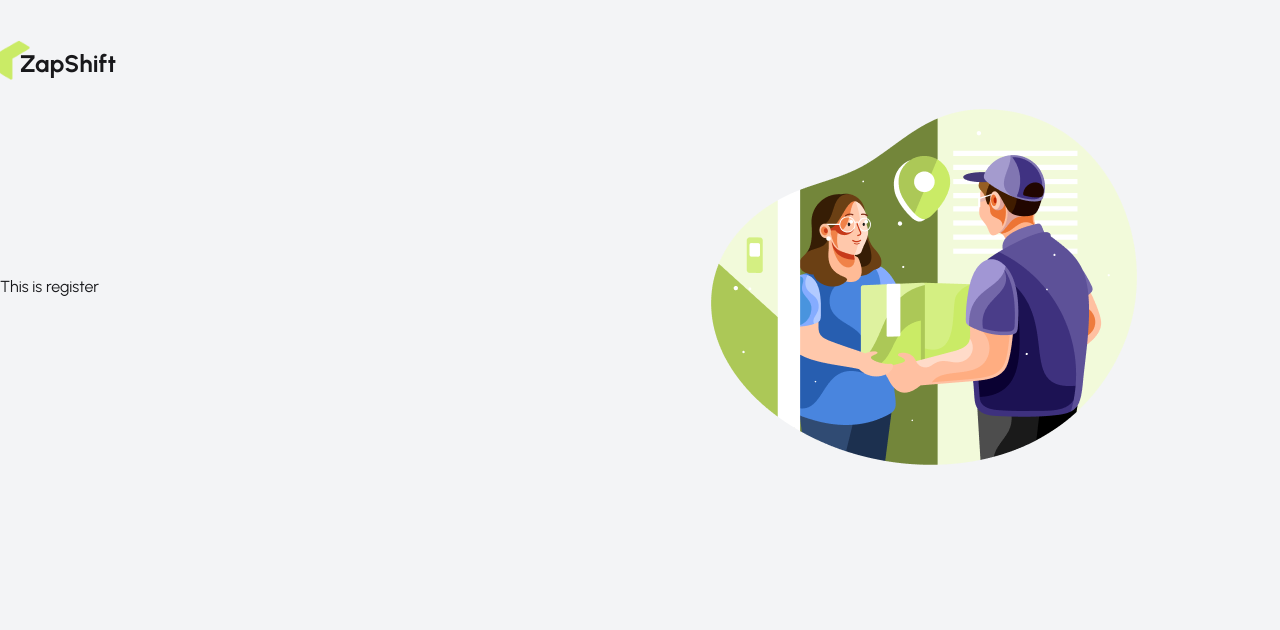
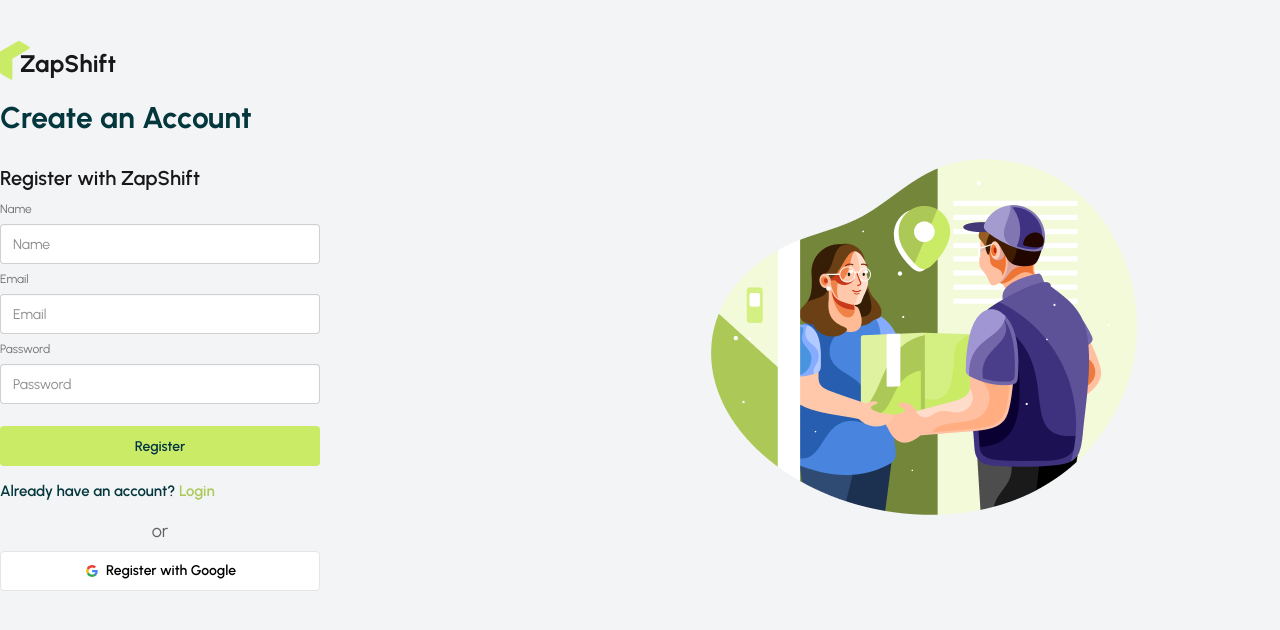
Before and after one commit to suronjit02/zap-shift-client, a React (Vite) app: page /register in a window 1280 px wide. Shown: the top 630 px of the page. Built offline with nearby package versions, Linux system fonts and the light colour scheme.

Commit message:
feat: register form and other create in register page

```diff
--- a/src/pages/Auth/Register.jsx
+++ b/src/pages/Auth/Register.jsx
@@ -1,9 +1,70 @@
 import React from "react";
+import { Link } from "react-router";
 
 const Register = () => {
   return (
     <div>
-      <h2>This is register</h2>
+      <div>
+        <h2 className="text-secondary font-bold text-3xl my-5">
+          Create an Account
+        </h2>
+      </div>
+      <fieldset className="fieldset border-none w-xs border">
+        <legend className="fieldset-legend text-xl">
+          Register with ZapShift
+        </legend>
+
+        <label className="label">Name</label>
+        <input type="text" className="input" placeholder="Name" />
+
+        <label className="label">Email</label>
+        <input type="email" className="input" placeholder="Email" />
+
+        <label className="label">Password</label>
+        <input type="password" className="input" placeholder="Password" />
+
+        <button className="btn btn-neutral bg-accent text-secondary border-none shadow-none mt-4">
+          Register
+        </button>
+        <p className="my-2 text-[15px] text-secondary font-semibold">
+          Already have an account?{" "}
+          <Link to={"/login"} className="text-primary hover:underline">
+            Login
+          </Link>
+        </p>
+        <p className="text-center text-lg text-secondary-content">or</p>
+        {/* Google */}
+        <button className="btn bg-white text-black border-[#e5e5e5]">
+          <svg
+            aria-label="Google logo"
+            width="16"
+            height="16"
+            xmlns="http://www.w3.org/2000/svg"
+            viewBox="0 0 512 512"
+          >
+            <g>
+              <path d="m0 0H512V512H0" fill="#fff"></path>
+              <path
+                fill="#34a853"
+                d="M153 292c30 82 118 95 171 60h62v48A192 192 0 0190 341"
+              ></path>
+              <path
+                fill="#4285f4"
+                d="m386 400a140 175 0 0053-179H260v74h102q-7 37-38 57"
+              ></path>
+              <path
+                fill="#fbbc02"
+                d="m90 341a208 200 0 010-171l63 49q-12 37 0 73"
+              ></path>
+              <path
+                fill="#ea4335"
+                d="m153 219c22-69 116-109 179-50l55-54c-78-75-230-72-297 55"
+              ></path>
+            </g>
+          </svg>
+          Register with Google
+        </button>
+      </fieldset>
     </div>
   );
 };
```
